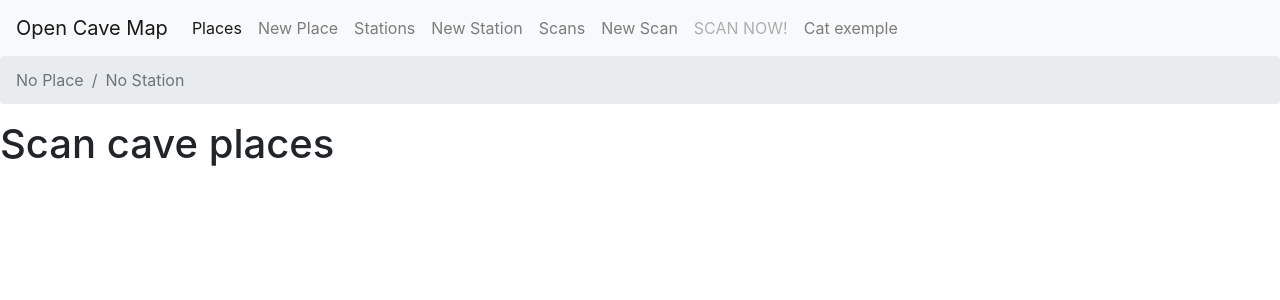
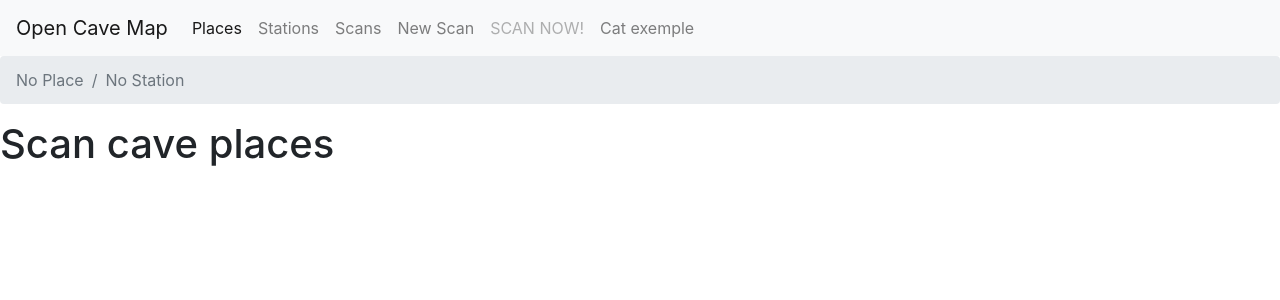
Before and after one commit to jlstanus/ocm_django, a Django app: page /geolocation/map in a window 1280 px wide. Shown: the top 300 px of the page. Run offline with Django 3.2, Linux system fonts and the light colour scheme; some libraries are stand-ins or nearby versions.

Commit message:
remove create button in the main page

```diff
--- a/ocm_django/templates/base.html
+++ b/ocm_django/templates/base.html
@@ -26,13 +26,7 @@
 					<a class="nav-link" href="{% url 'places_list' %}">Places <span class="sr-only">(current)</span></a>
 				</li>
 				<li class="nav-item">
-					<a class="nav-link" href="{% url 'place_create' %}">New Place</a>
-				</li>
-				<li class="nav-item">
 					<a class="nav-link" href="{% url 'stations_list' %}">Stations</a>
-				</li>
-				<li class="nav-item">
-					<a class="nav-link" href="{% url 'station_create' %}">New Station</a>
 				</li>
 				<li class="nav-item">
 					<a class="nav-link " href="{% url 'scans_list' %}">Scans</a>
```
